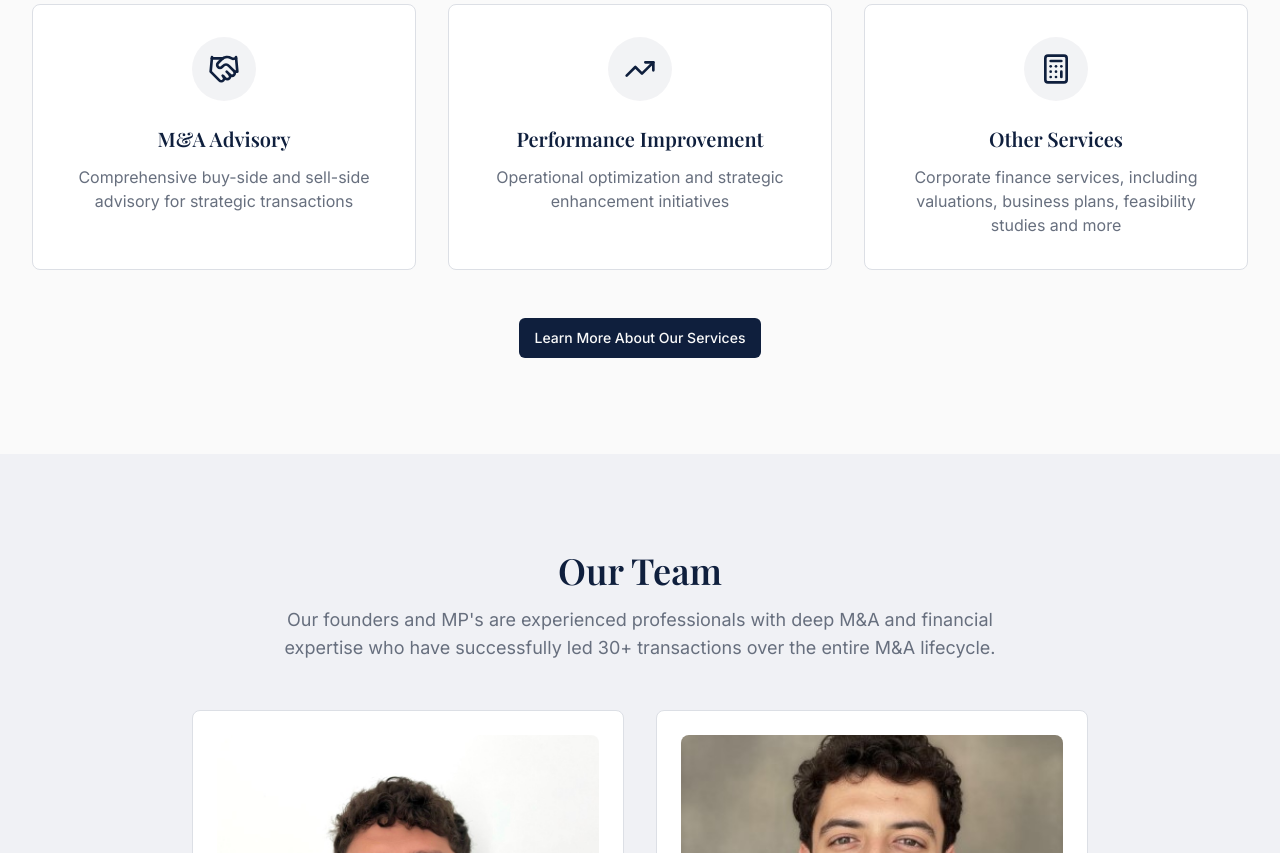
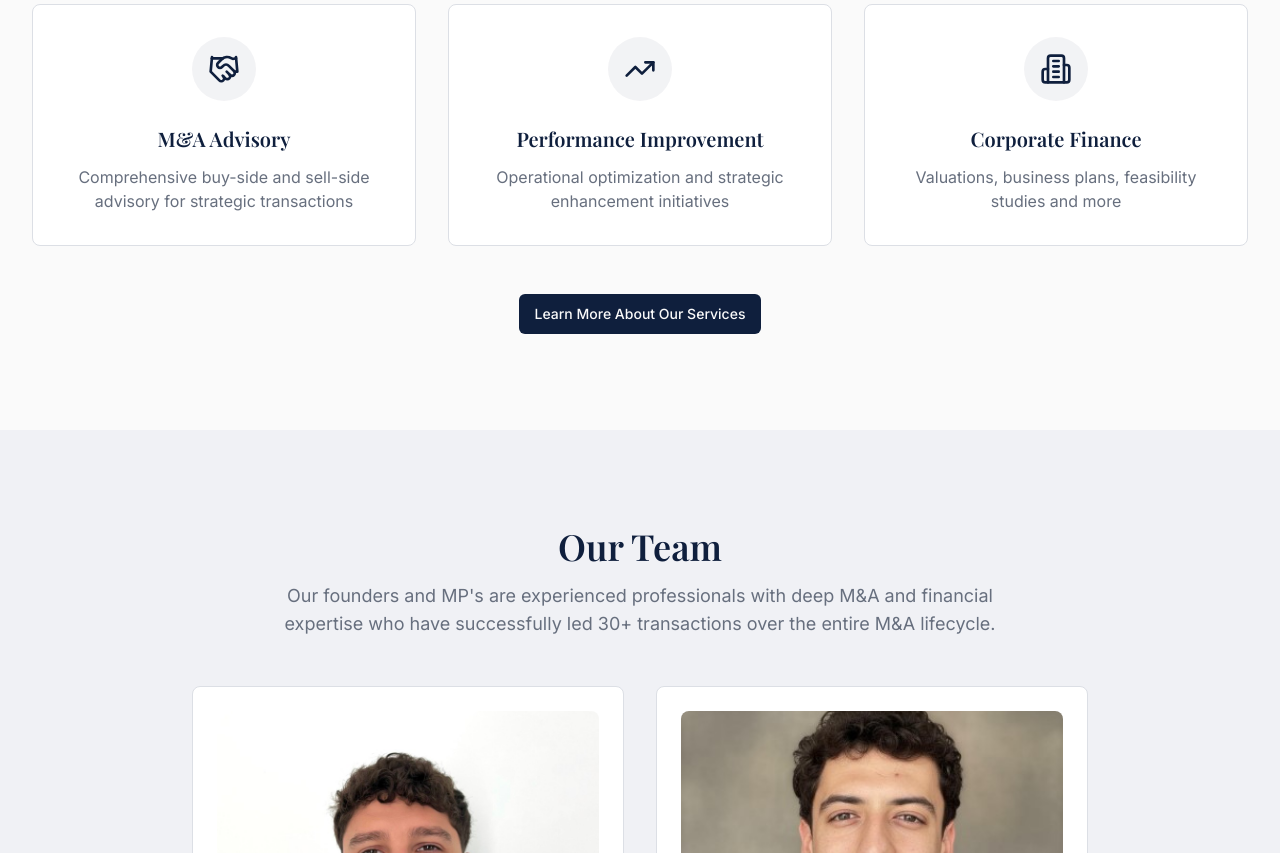
Before and after one commit to LealiaAdvisoryPartners/Lealia_AP_LVBL2, a React (Vite) app: page / in a window 1280 px wide. Shown: the part 1060-1913 px from the top of the page. Built offline with nearby package versions, Linux system fonts and the light colour scheme; the HTML template or start-up script is replaced by a standard one.

Commit message:
corporate_finance

```diff
--- a/src/components/home/ServicesOverview.tsx
+++ b/src/components/home/ServicesOverview.tsx
@@ -1,5 +1,5 @@
 import { motion } from "framer-motion";
-import { Handshake, TrendingUp, Calculator } from "lucide-react";
+import { Handshake, TrendingUp, Building2 } from "lucide-react";
 import { Link } from "react-router-dom";
 import { Button } from "@/components/ui/button";
 import { useLanguage } from "@/contexts/LanguageContext";
@@ -21,7 +21,7 @@ const ServicesOverview = () => {
       link: "/services#performance",
     },
     {
-      icon: Calculator,
+      icon: Building2,
       title: t("services.modeling"),
       description: t("services.modeling.desc"),
       link: "/services#modeling",
--- a/src/translations/en.ts
+++ b/src/translations/en.ts
@@ -32,8 +32,8 @@ export const en = {
   "services.ma.desc": "Comprehensive buy-side and sell-side advisory for strategic transactions",
   "services.performance": "Performance Improvement",
   "services.performance.desc": "Operational optimization and strategic enhancement initiatives",
-  "services.modeling": "Other Services",
-  "services.modeling.desc": "Corporate finance services, including valuations, business plans, feasibility studies and more",
+  "services.modeling": "Corporate Finance",
+  "services.modeling.desc": "Valuations, business plans, feasibility studies and more",
   "services.cta": "Learn More About Our Services",
 
   // Contact Form
@@ -115,12 +115,12 @@ export const en = {
   "teampage.cta.desc": "Reach out to our team so we can answer any question and understando how we can help your business achieve its strategic goals.",
 
   // Services Page
-  "servicespage.nav": "Our Services",
+  "servicespage.nav": "Services",
   "servicespage.overview": "Overview",
   "servicespage.buyside": "M&A Buy-Side",
   "servicespage.sellside": "M&A Sell-Side",
   "servicespage.performance": "Performance Improvement",
-  "servicespage.modeling": "Modeling",
+  "servicespage.modeling": "More Services",
   "servicespage.overview.title": "Our Services",
   "servicespage.overview.p1": "At Lealia Advisory Partners, we offer comprehensive advisory services designed to help businesses navigate complex transactions, optimize performance, and achieve strategic growth objectives.",
   "servicespage.overview.p2": "Our expertise spans the full spectrum of M&A advisory, from buy-side and sell-side transactions to performance improvement, modeling and feasibility studies. We combine deep industry knowledge with rigorous analytical capabilities to deliver optimal returns to our clients.",
@@ -149,7 +149,7 @@ export const en = {
   "servicespage.performance.step3.desc": "Execute initiatives with your team",
   "servicespage.performance.step4": "Monitoring & Optimization",
   "servicespage.performance.step4.desc": "Track results and refine approach",
-  "servicespage.modeling.title": "Other Services",
+  "servicespage.modeling.title": "Corporate Finance",
   "servicespage.modeling.desc": "Our financial modeling expertise provides clients with sophisticated analytical tools for strategic decision-making. We build robust, flexible models that enable you to evaluate scenarios, assess risks, and make informed business decisions.",
   "servicespage.modeling.item1": "Business Plan",
   "servicespage.modeling.item1.desc": "Comprehensive business plans including modeling, financial projections & scenarios, and clear outputs for internal or external use",
--- a/src/translations/es.ts
+++ b/src/translations/es.ts
@@ -32,8 +32,8 @@ export const es = {
   "services.ma.desc": "Asesoramiento integral buy-side y sell-side en transacciones estratégicas",
   "services.performance": "Mejora del Desempeño",
   "services.performance.desc": "Optimización operativa e iniciativas de mejora estratégica",
-  "services.modeling": "Otros Servicios",
-  "services.modeling.desc": "Servicios de corporate finance, incluyendo valoraciones, business plans, estudios de viabilidad y otros",
+  "services.modeling": "Corporate Finance",
+  "services.modeling.desc": "Valoraciones, business plans, estudios de viabilidad y otros",
   "services.cta": "Conozca Nuestros Servicios",
 
   // Contact Form
@@ -120,7 +120,7 @@ export const es = {
   "servicespage.buyside": "M&A Buy-Side",
   "servicespage.sellside": "M&A Sell-Side",
   "servicespage.performance": "Mejora del Desempeño",
-  "servicespage.modeling": "Otros Servicios",
+  "servicespage.modeling": "Más Servicios",
   "servicespage.overview.title": "Nuestros Servicios",
   "servicespage.overview.p1": "En Lealia Advisory Partners ofrecemos servicios de asesoramiento integral diseñados para ayudar a las empresas a gestionar transacciones complejas, optimizar su desempeño y alcanzar objetivos estratégicos de crecimiento.",
   "servicespage.overview.p2": "Nuestra experiencia abarca todo el espectro de M&A y corporate finance, desde procesos buy-side y sell-side hasta iniciativas de mejora de performance, estudios de viabilidad y análisis financiero.",
@@ -149,7 +149,7 @@ export const es = {
   "servicespage.performance.step3.desc": "Ejecución de iniciativas junto al equipo del cliente",
   "servicespage.performance.step4": "Seguimiento y Optimización",
   "servicespage.performance.step4.desc": "Monitorización de resultados y ajuste de la estrategia",
-  "servicespage.modeling.title": "Otros Servicios",
+  "servicespage.modeling.title": "Corporate Finance",
   "servicespage.modeling.desc": "Prestamos servicios de corporate finance que apoyan la toma de decisiones estratégicas, incluyendo valoración de empresas, planificación financiera, estructuración de operaciones y análisis de escenarios.",
   "servicespage.modeling.item1": "Business Plans",
   "servicespage.modeling.item1.desc": "Elaboración de business plans completos, incluyendo modelización financiera, proyecciones y análisis de escenarios.",
```
